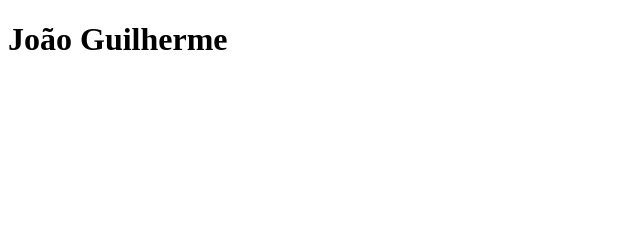
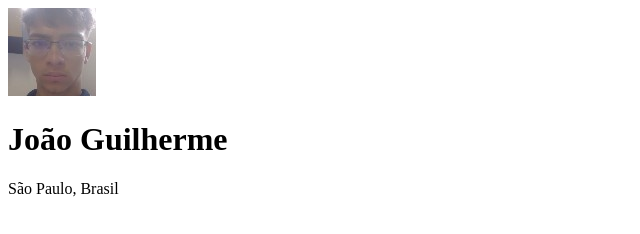
Before and after one commit to joaoguilherme12b/Meus-Links, a plain HTML site: page index.html in a window 1280 px wide. Shown: the whole page, without its empty margins (0-640 px from the left). Drawn offline with Linux system fonts and the light colour scheme.

Commit message:
desenvolvimento do html

```diff
--- a/index.html
+++ b/index.html
@@ -7,7 +7,9 @@
 </head>
 <body>
     <div>
+        <img src="./joao.jpg" alt="imagem do criador da página de links, João Guilherme">
         <h1>João Guilherme</h1>
+        <p>São Paulo, Brasil</p>
     </div>
 </body>
 </html>
```
